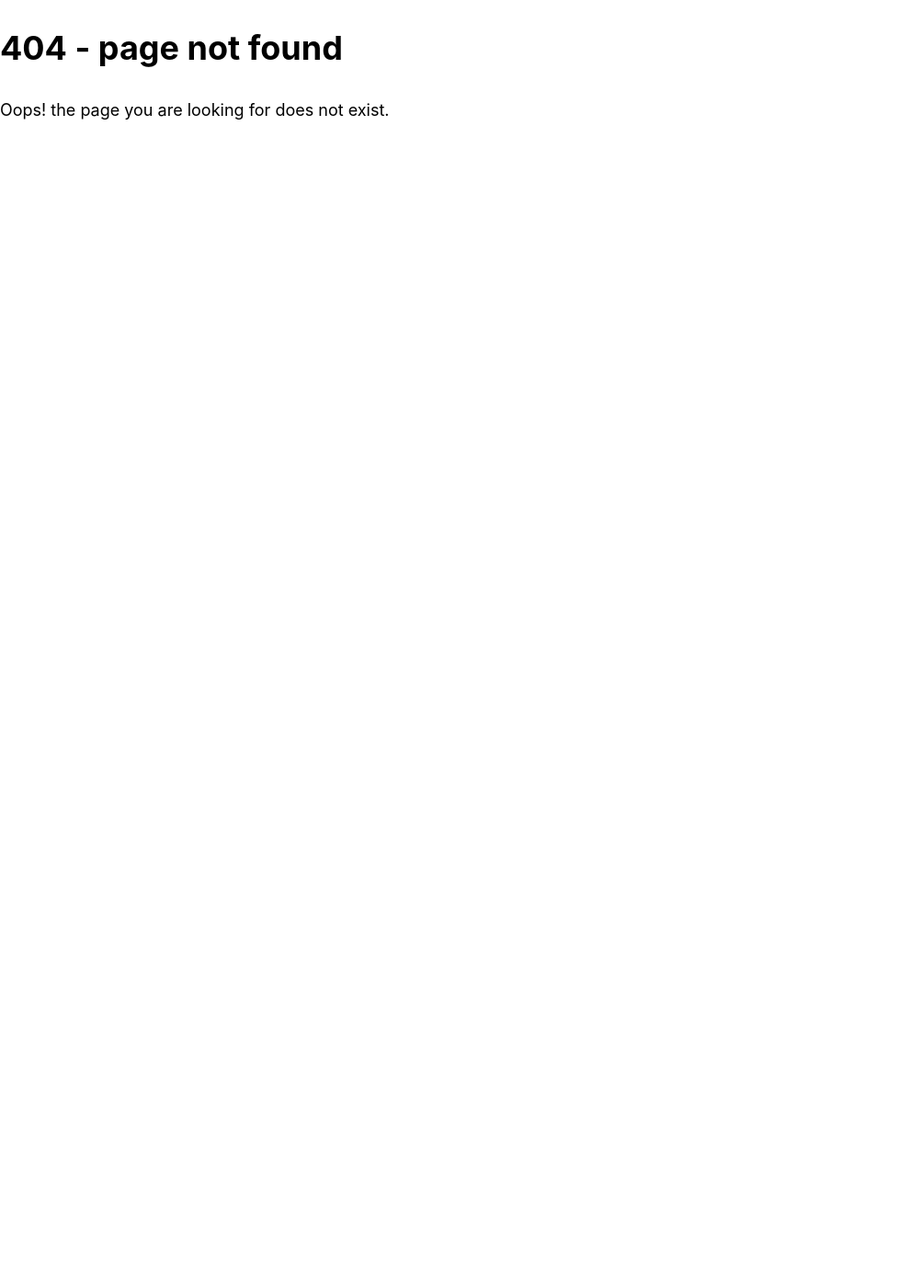
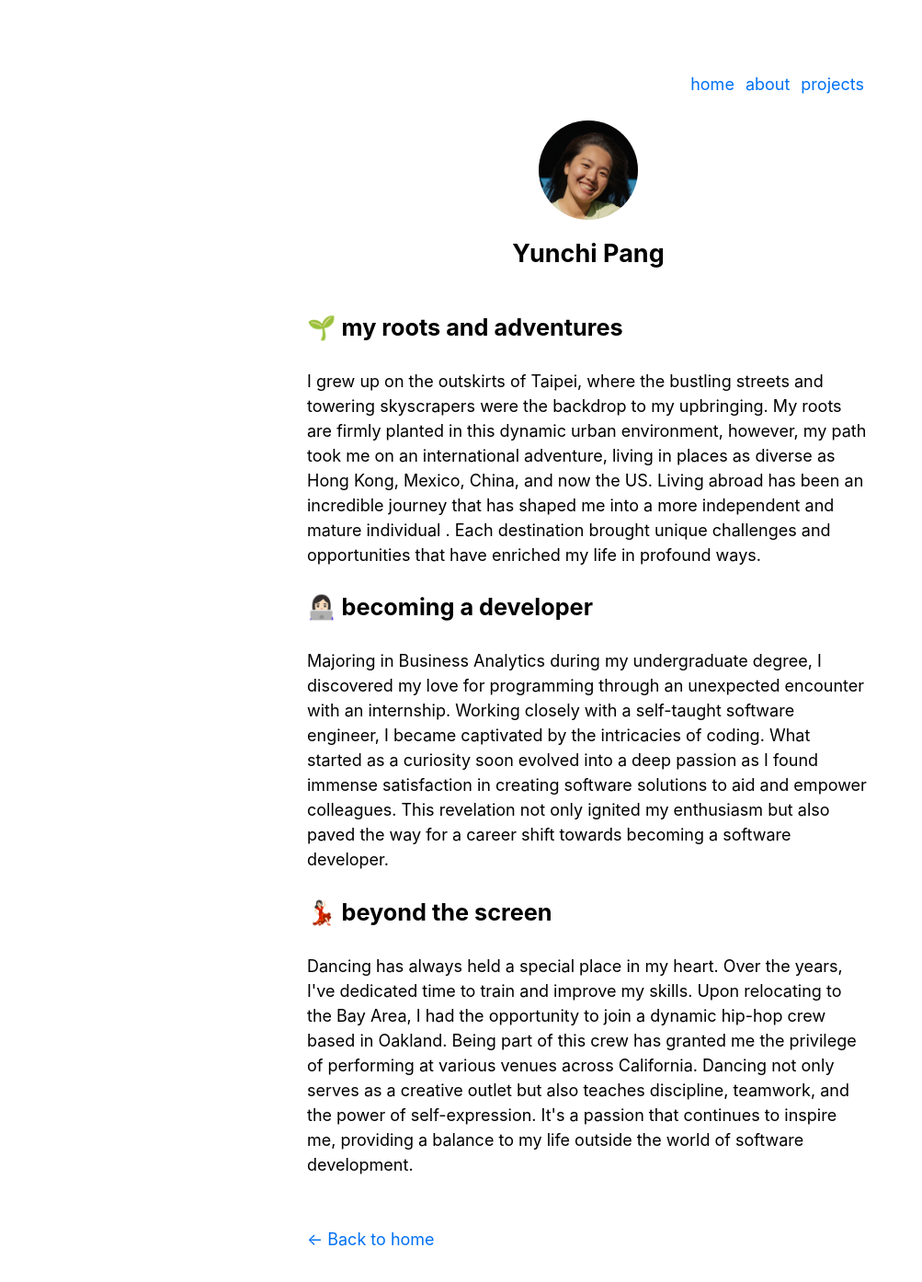
Before and after one commit to yunchipang/nextjs-portfolio, a Next.js app: page /about in a window 1280 px wide. Before the commit this address had no page. Shown: the top 1394 px of the page at 92% size, without its empty margins (0-1003 px from the left). Before the commit the page ends 800 px from the top, so only its background shows below. Built offline with nearby package versions, Linux system fonts and the light colour scheme.

Commit message:
Complete about page (#23)

```diff
--- a/src/pages/404.tsx
+++ b/src/pages/404.tsx
@@ -1,5 +1,6 @@
 import { NextPage } from 'next';
 
+// TODO: make 404 cuter, with image/gif
 const Custom404: NextPage = () => {
   return (
     <div>
--- /dev/null
+++ b/src/pages/about.tsx
@@ -0,0 +1,55 @@
+import Head from 'next/head';
+
+import Layout from 'components/layout';
+import utilStyles from 'styles/utils.module.css';
+
+export default function About() {
+  return (
+    <Layout>
+      <Head>
+        <title>about</title>
+      </Head>
+      <section className={utilStyles.headingMd}>
+        <h3>🌱 my roots and adventures</h3>
+        <p className={utilStyles.pSm}>
+          I grew up on the outskirts of Taipei, where the bustling streets and
+          towering skyscrapers were the backdrop to my upbringing. My roots are
+          firmly planted in this dynamic urban environment, however, my path
+          took me on an international adventure, living in places as diverse as
+          Hong Kong, Mexico, China, and now the US. Living abroad has been an
+          incredible journey that has shaped me into a more independent and
+          mature individual . Each destination brought unique challenges and
+          opportunities that have enriched my life in profound ways.
+        </p>
+      </section>
+      <section className={utilStyles.headingMd}>
+        <h3>👩🏻‍💻 becoming a developer</h3>
+        <p className={utilStyles.pSm}>
+          Majoring in Business Analytics during my undergraduate degree, I
+          discovered my love for programming through an unexpected encounter
+          with an internship. Working closely with a self-taught software
+          engineer, I became captivated by the intricacies of coding. What
+          started as a curiosity soon evolved into a deep passion as I found
+          immense satisfaction in creating software solutions to aid and empower
+          colleagues. This revelation not only ignited my enthusiasm but also
+          paved the way for a career shift towards becoming a software
+          developer.
+        </p>
+      </section>
+      <section className={utilStyles.headingMd}>
+        <h3>💃🏻 beyond the screen</h3>
+        <p className={utilStyles.pSm}>
+          Dancing has always held a special place in my heart. Over the years,
+          I&apos;ve dedicated time to train and improve my skills. Upon
+          relocating to the Bay Area, I had the opportunity to join a dynamic
+          hip-hop crew based in Oakland. Being part of this crew has granted me
+          the privilege of performing at various venues across California.
+          Dancing not only serves as a creative outlet but also teaches
+          discipline, teamwork, and the power of self-expression. It&apos;s a
+          passion that continues to inspire me, providing a balance to my life
+          outside the world of software development.
+        </p>
+      </section>
+    </Layout>
+  );
+}
--- a/src/pages/index.tsx
+++ b/src/pages/index.tsx
@@ -25,7 +25,7 @@ export default function Home() {
           full-stack web & mobile app development.
         </p>
         <p>
-          🌱 i am actively seeking fall 2023/summer 2024 internship/co-op
+          🚀 i am actively seeking fall 2023/summer 2024 internship/co-op
           opportunities in software engineering! you can contact me via{' '}
           <Link href={profileLinks.LINKEDIN} target="_blank">
             <FontAwesomeIcon icon={faLinkedin} size="lg" />
--- a/src/styles/utils.module.css
+++ b/src/styles/utils.module.css
@@ -22,6 +22,11 @@
 
 .headingMd {
   font-size: 1.2rem;
+  line-height: 1.5;
+}
+
+.pSm {
+  font-size: 1rem;
   line-height: 1.5;
 }
 
--- a/src/utils/navLinks.js
+++ b/src/utils/navLinks.js
@@ -1,5 +1,6 @@
 const navLinks = [
   { name: 'home', path: '/' },
+  { name: 'about', path: '/about' },
   {
     name: 'projects',
     path: '/projects',
```
